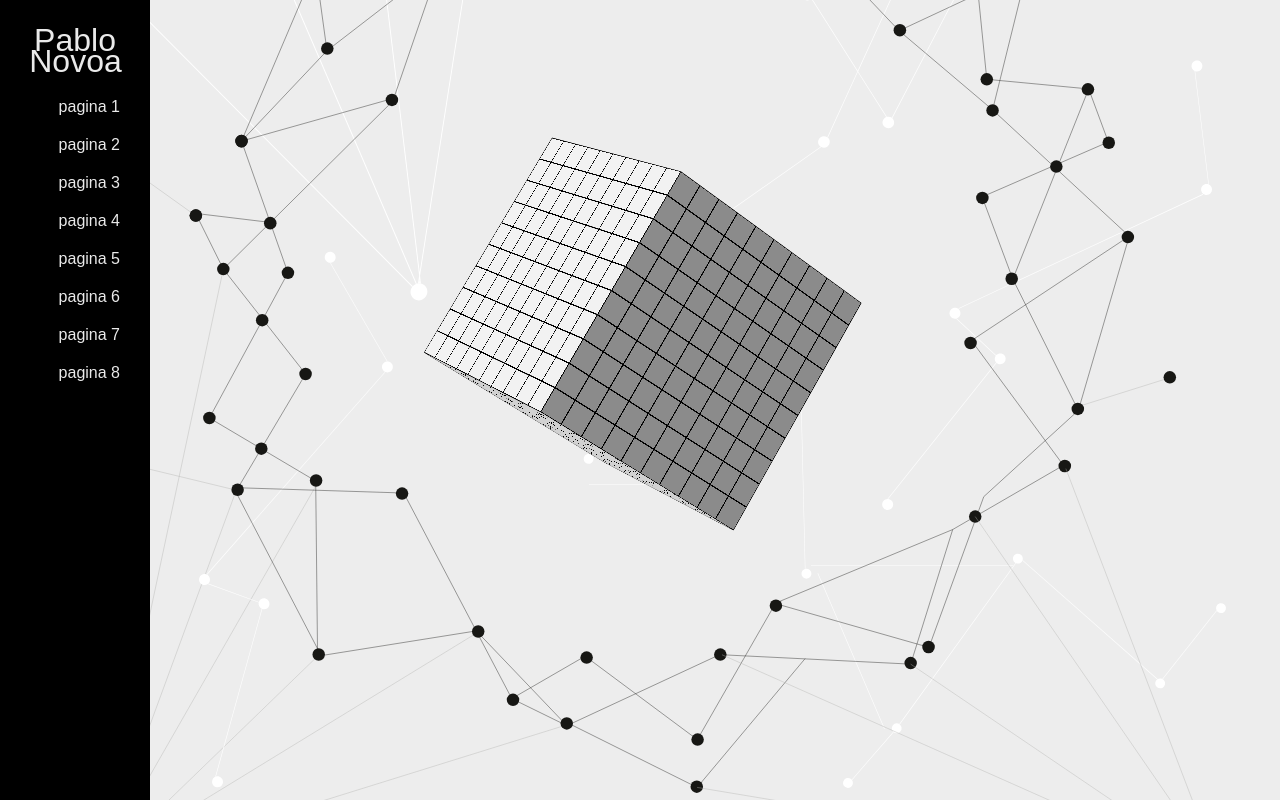
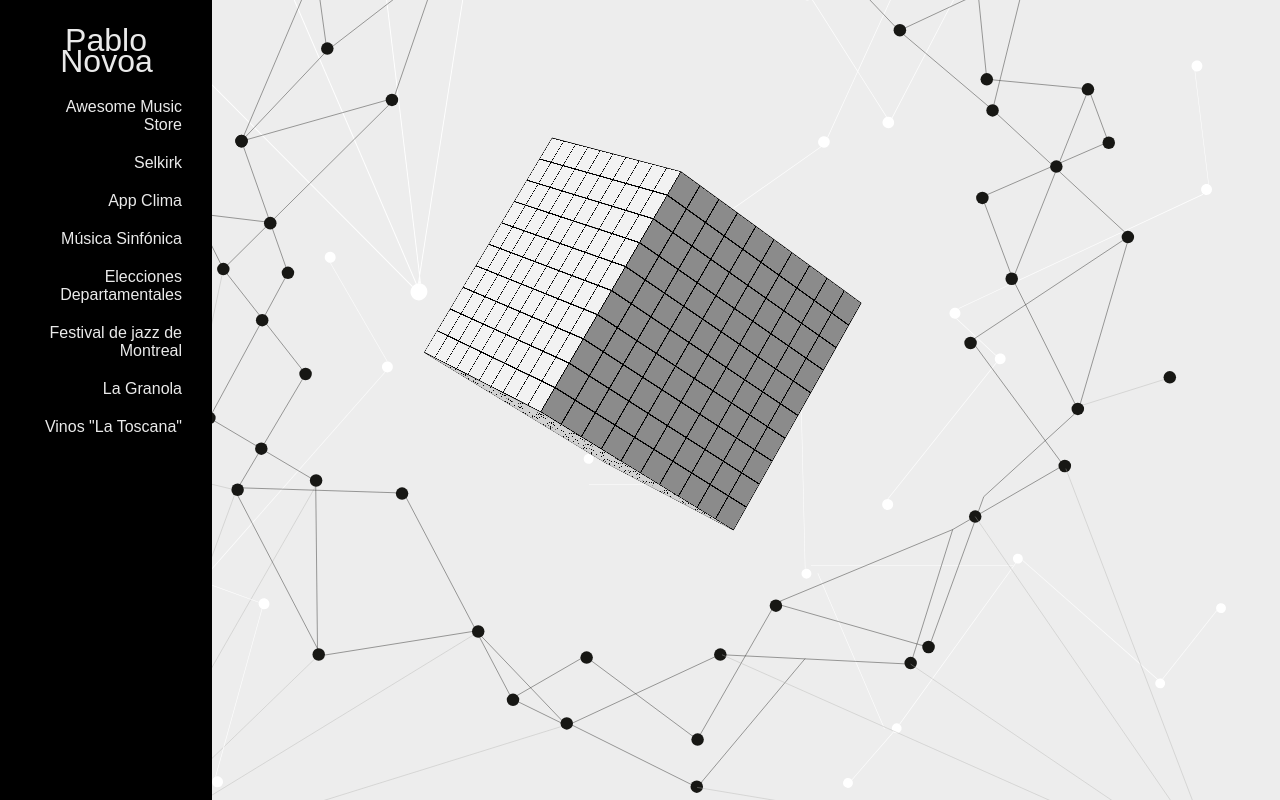
Before and after one commit to pablo-novoa/portfolio, a PHP site: page / in a window 1280 px wide. Run offline with PHP 8.4, Linux system fonts and the light colour scheme; some libraries are stand-ins or nearby versions; some web fonts are replaced.

Commit message:
página del vino

```diff
--- a/estilos.css
+++ b/estilos.css
@@ -17,7 +17,7 @@ header {
     background-color: #000;
     padding: 0;
     box-sizing: border-box;
-    width: 150px;
+    width: 212px;
 }
 
 #logo{
--- a/index.php
+++ b/index.php
@@ -14,14 +14,14 @@
 			<h1 id="logo"><a href="#" class="main_menu" data-cara="0">Pablo<span>Novoa</span></a></h1>
 			<nav>
 				<ul>
-					<li><a href="#" class="main_menu" data-cara="1" data-trabajo="1">pagina 1</a></li>
-					<li><a href="#" class="main_menu" data-cara="2" data-trabajo="2">pagina 2</a></li>
-					<li><a href="#" class="main_menu" data-cara="3" data-trabajo="3">pagina 3</a></li>
-					<li><a href="#" class="main_menu" data-cara="4" data-trabajo="4">pagina 4</a></li>
-					<li><a href="#" class="main_menu" data-cara="5" data-trabajo="5">pagina 5</a></li>
-					<li><a href="#" class="main_menu" data-cara="6" data-trabajo="6">pagina 6</a></li>
-					<li><a href="#" class="main_menu" data-cara="2" data-trabajo="7">pagina 7</a></li>
-					<li><a href="#" class="main_menu" data-cara="1" data-trabajo="8">pagina 8</a></li>
+					<li><a href="#" class="main_menu" data-cara="1" data-trabajo="1">Awesome Music Store</a></li>
+					<li><a href="#" class="main_menu" data-cara="2" data-trabajo="2">Selkirk</a></li>
+					<li><a href="#" class="main_menu" data-cara="3" data-trabajo="3">App Clima</a></li>
+					<li><a href="#" class="main_menu" data-cara="4" data-trabajo="4">Música Sinfónica</a></li>
+					<li><a href="#" class="main_menu" data-cara="5" data-trabajo="5">Elecciones Departamentales</a></li>
+					<li><a href="#" class="main_menu" data-cara="6" data-trabajo="6">Festival de jazz de Montreal</a></li>
+					<li><a href="#" class="main_menu" data-cara="2" data-trabajo="7">La Granola</a></li>
+					<li><a href="#" class="main_menu" data-cara="1" data-trabajo="8">Vinos "La Toscana"</a></li>
 				</ul>
 			</nav>
 		</header>
--- a/script.js
+++ b/script.js
@@ -165,12 +165,12 @@ function sacarGrilla(face){
     });
 
    setTimeout(function() {
-    	$('#pagina'+face+' .grilla').css('opacity','0');
+    	$('#pagina'+face+' .grilla').css('opacity','0.1');
       }, 2000);
 
-   setTimeout(function() {
+   /*setTimeout(function() {
         $('#pagina'+face+' .grilla').css('display','none');
-      }, 2500);
+      }, 2500);*/
 }
 
 function ponerGrilla(face){
```
Also changed, not shown: caras_cont.php (+18 -4 lines), imgs/vino_1.jpg (added), imgs/vino_2.jpg (added), imgs/vino_3.jpg (added), imgs/vino_4.jpg (added), imgs/vino_5.jpg (added), imgs/vino_6.jpg (added).
